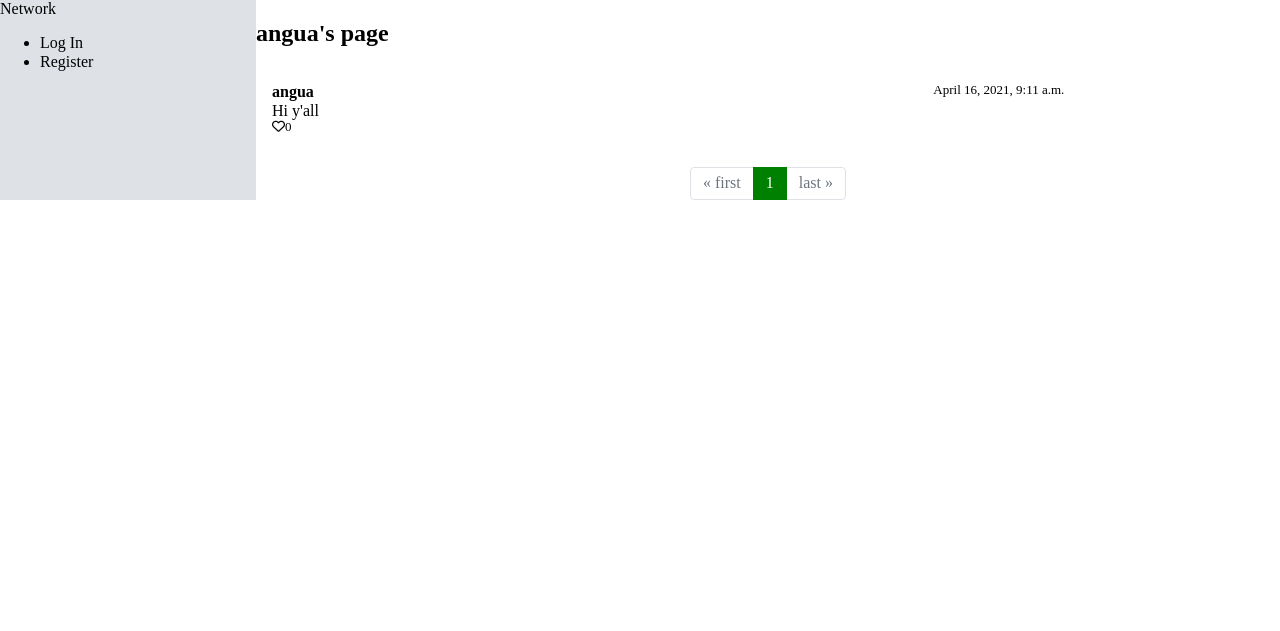
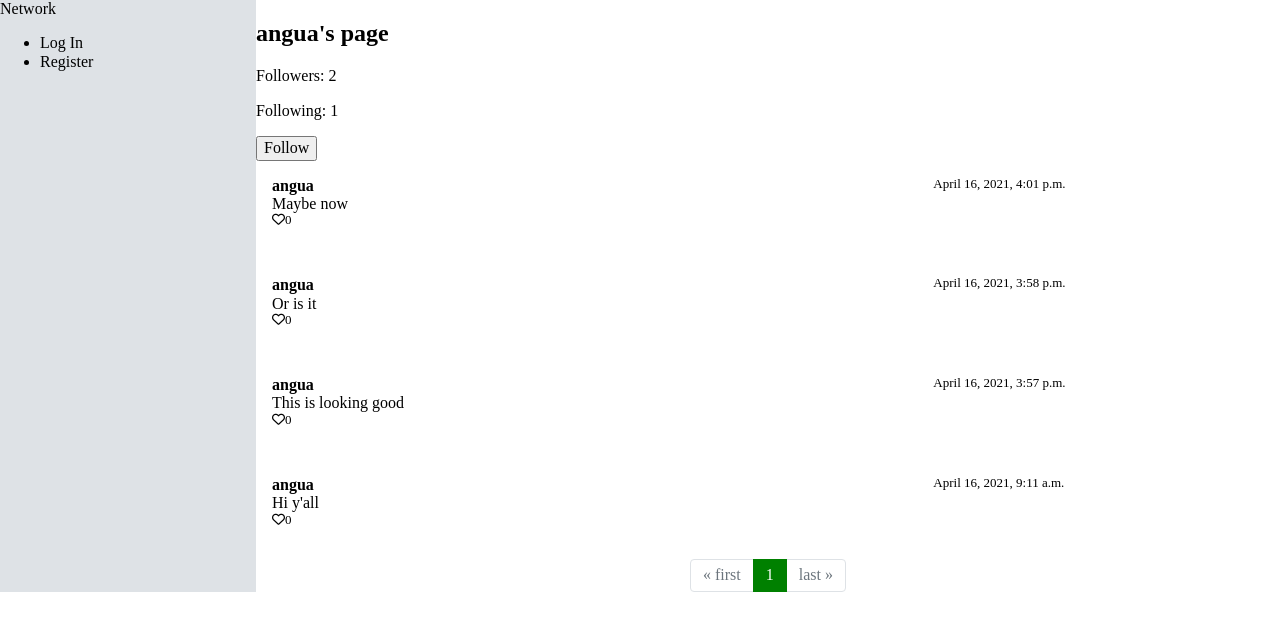
Before and after one commit to Agathasta/Django_network, a Django app: a page that uses network/templates/network/index.html in a window 1280 px wide. Shown: the top 631 px of the page. Run offline with Django 3.2, Linux system fonts and the light colour scheme; data comes from the database, SQL or seed files in the repository; data that the repository does not hold is empty; style sheets or scripts are compiled from the project's sources; some libraries are stand-ins or nearby versions.

Commit message:
Add Profile follow/unfollow

```diff
--- a/network/models.py
+++ b/network/models.py
@@ -13,18 +13,18 @@ class User(AbstractUser):
             "followers": [self.follower.username for self.follower in self.follower.all()]
         }
 
+
 class Post(models.Model):
+    writer = models.ForeignKey(User, on_delete=models.CASCADE, related_name='posts')
     post = models.CharField(max_length=140)
     timestamp = models.DateTimeField(auto_now_add=True)
-    user = models.ForeignKey(User, on_delete=models.CASCADE, related_name='posts')
-    liked_by = models.ManyToManyField(User, blank=True, related_name='liked_posts')
+    likes = models.IntegerField(blank=True, default=0)
 
     def serialize(self):
         return {
             "id": self.id,
             "post": self.post,
-            "user": self.user.username,
+            "writer": self.writer.username,
             "timestamp": self.timestamp.strftime("%b %d %Y, %I:%M %p"),
-            "liked_by": [user.username for user in self.liked_by.all()],
-            "liked_count": self.liked_by.count()
+            "likes": self.likes
         }
--- a/network/static/network/css/styles.scss
+++ b/network/static/network/css/styles.scss
@@ -35,12 +35,12 @@ a {
   display: grid;
   grid-template-columns: 2fr 1fr;
   grid-template-areas:
-  "user time"
+  "writer time"
   "post post"
   "likes . "
 }
-.post-user {
-  grid-area: user;
+.post-writer {
+  grid-area: writer;
   font-weight: bold;
 }
 .post-time {
--- a/network/static/network/js/script.js
+++ b/network/static/network/js/script.js
@@ -1,24 +1,46 @@
 document.addEventListener('DOMContentLoaded', () => {
+  if (document.querySelector('#all-view')) {
+    document.querySelector('#postform').onsubmit = () => sendForm();
+  }
+  else if (document.querySelector('#profile-view') && writer != user) {
+    document.querySelector('#btn-follow').onclick = () => followUser();
+  }
+})
 
-  document.querySelector('#postform').onsubmit = () => sendForm();
+function followUser() {
+  const csrftoken = document.querySelector('[name=csrfmiddlewaretoken]').value;
 
-})
+  fetch(`/profile/${writer}`, {
+    method: 'PATCH',
+    headers: { 'X-CSRFToken': csrftoken }
+  })
+  .then(response => response.json())
+  .then(data => {
+
+    document.querySelector('#followers').innerHTML = data.followers.length;
+
+    if (data.message == 'unfollow') {
+      document.querySelector('#btn-follow').innerHTML = 'Unfollow';
+    }
+    else {
+      document.querySelector('#btn-follow').innerHTML = 'Follow';
+    }
+  })
+}
 
 
 function sendForm() {
+  const csrftoken = document.querySelector('[name=csrfmiddlewaretoken]').value;
 
   // Get post content and put it into a FormData
   const post = document.querySelector('#id_post').value;
   const formData = new FormData();
   formData.append('post', post);
 
-  const csrftoken = document.querySelector('[name=csrfmiddlewaretoken]').value;
-
   // Send the FormData
   fetch('', {
     method: 'POST',
     headers: { 'X-CSRFToken': csrftoken },
-    mode: 'same-origin',
     body: formData
   })
     // Create and attach new post to post list
@@ -35,11 +57,19 @@ function sendForm() {
 }
 
 function createPost(data) {
-  // Create new post
-  const classes = ['post-user', 'post-time', 'post-message', 'post-likes'];
-  const contents = [data.user, data.timestamp, data.post, data.liked_count];
 
   let fragment = document.createDocumentFragment();
+
+  // Create username with link to profile
+  const a = document.createElement('a');
+  a.href = `/profile/${data.writer}`
+  a.textContent = data.writer;
+  a.className = 'post-writer';
+  fragment.append(a)
+
+  // Create the other post divs
+  const classes = ['post-time', 'post-message', 'post-likes'];
+  const contents = [data.timestamp, data.post, data.likes];
 
   for (let i = 0; i < contents.length; i++) {
     const div = document.createElement('div');
@@ -48,6 +78,7 @@ function createPost(data) {
     fragment.append(div)
   }
 
+  // Assemble post
   const newPost = document.createElement('article');
   newPost.className = 'post';
   newPost.append(fragment);
@@ -58,6 +89,4 @@ function createPost(data) {
   const icon = document.createElement('span');
   icon.classList.add('far', 'fa-heart');
   document.querySelector('.post-likes').prepend(icon);
-
-
 }
--- a/network/templates/network/index.html
+++ b/network/templates/network/index.html
@@ -4,9 +4,10 @@
 
 <!-- Three different headings for All Posts, Profile Posts and Following Posts -->
 
-<!-- ALL POSTS -->
-{% if postlist == "all" %}
-<section>
+<!-- 1. ALL POSTS -->
+{% if post_list_type == "all" %}
+
+<section id="all-view">
     <h2>ALL POSTS</h2>
 
     {% if user.is_authenticated %}
@@ -17,35 +18,56 @@
     </form>
     {% endif %}
 </section>
+
 {% endif %}
 
-<!-- PROFILE PAGE -->
-{% if postlist == "profile" %}
-<section>
-    <h2>{{ profileUser.username }}'s page</h2>
+<!-- 2. PROFILE PAGE -->
+{% if post_list_type == "profile" %}
+
+<section id="profile-view">
+    <h2>{{ writer.username }}'s page</h2>
+
+    <p>Followers: <span id="followers">{{ writer.follower.count }}</span></p>
+    <p>Following: <span id="following">{{ writer.following.count }}</span></p>
+
+    {% if writer != user %}
+        {% if message == "unfollow" %}
+        {% csrf_token %}
+        <button id="btn-follow">Unfollow</button>
+        {% else %}
+        {% csrf_token %}
+        <button id="btn-follow">Follow</button>
+        {% endif %}
+    {% endif %}
 </section>
+
 {% endif %}
 
-<!-- FOLLOWOD POSTS -->
+<!-- 3. FOLLOWED POSTS -->
 {% if postlist == "following" %}
-<section></section>
+
+<section id="following-view"></section>
+
 {% endif %}
 
 <!-- List of posts filtered (All, Profile or Following) -->
 <section id="postlist" class="posts">
+
     {% for post in page_obj %}
+
     <article class="post">
-        <a href="{% url 'profile' post.user.username %}">
-            <div class="post-user">{{ post.user.username }}</div>
-        </a>
+        <a href="{% url 'profile' post.writer.username %}" class="post-writer">{{ post.writer.username }}</a>
         <div class="post-time">{{ post.timestamp }}</div>
         <div class="post-message">{{ post.post }}</div>
-        <div class="post-likes"><span class="far fa-heart"></span>{{ post.liked_by.count }}</div>
+        <div class="post-likes"><span class="far fa-heart"></span>{{ post.likes }}</div>
     </article>
+
     {% endfor %}
+
 </section>
 
 <nav class="pages">
+
     {% if page_obj.has_previous %}
     <a href="?page=1" class="page page-general">&laquo; first</a>
     <a href="?page={{ page_obj.previous_page_number }}" class="page page-general">{{ page_obj.previous_page_number}}</a>
@@ -61,8 +83,12 @@
     {% else %}
     <span aria-hidden="true" class="page page-inactive">last &raquo;</span>
     {% endif %}
+
 </nav>
 
+<!-- Not sure about this, but I need a way to have the user and the writer on my external JS -->
+<script>
+    const writer = '{{ writer }}';
+    const user = '{{ user }}';
+</script>
 {% endblock %}
-
-<!-- https://www.pluralsight.com/guides/work-with-ajax-django -->
--- a/network/urls.py
+++ b/network/urls.py
@@ -9,5 +9,5 @@ urlpatterns = [
     path("logout", views.logout_view, name="logout"),
     path("register", views.register, name="register"),
 
-    path('profile/<str:user>', views.profile, name='profile')
+    path('profile/<str:writer_username>', views.profile, name='profile')
 ]
--- a/network/views.py
+++ b/network/views.py
@@ -4,7 +4,7 @@ from django.db import IntegrityError
 from django.http import HttpResponse, HttpResponseRedirect, JsonResponse
 from django.shortcuts import render
 from django.urls import reverse
-
+from django.views.decorators.csrf import csrf_exempt
 
 from .models import User, Post
 from .forms import PostForm
@@ -17,7 +17,7 @@ def index(request):
         if form.is_valid():
             newPost = Post()
             newPost.post = form.cleaned_data['post']
-            newPost.user = request.user
+            newPost.writer = request.user
             newPost.save()
             return JsonResponse(newPost.serialize(), safe=False)
         else:
@@ -34,23 +34,58 @@ def index(request):
         return render(request, "network/index.html", {
             'form': PostForm(),
             'page_obj': page_obj,
-            'postlist': "all"
+            'post_list_type': "all"
         })
 
-def profile(request, user):
-    user = User.objects.filter(username=user).first()
-    posts = user.posts.order_by('-timestamp').all()
 
-    paginator = Paginator(posts, 10)
-    page_number = request.GET.get('page')
-    page_obj = paginator.get_page(page_number)
+def profile(request, writer_username):
 
-    return render(request, "network/index.html", {
-        'profileUser': user,
-        'page_obj': page_obj,
-        'postlist': "profile"
-    })
+    # Query for requested writer
+    try:
+        writer = User.objects.get(username=writer_username)
+    except User.DoesNotExist:
+        return JsonResponse({"error": "Writer not found."}, status=404)
 
+    if request.method == "GET":
+
+        # Change text in Follow button
+        if writer.follower.filter(pk=request.user.pk).exists():
+            message = 'unfollow'
+        else:
+            message = 'follow'
+
+        # Get all posts
+        posts = writer.posts.order_by('-timestamp').all()
+
+        paginator = Paginator(posts, 10)
+        page_number = request.GET.get('page')
+        page_obj = paginator.get_page(page_number)
+
+        return render(request, "network/index.html", {
+            'user': request.user,
+            'writer': writer,
+            'page_obj': page_obj,
+            'message': message,
+            'post_list_type': "profile"
+        })
+
+    elif request.method == "PATCH":
+        if writer.follower.filter(pk=request.user.pk).exists():
+            writer.follower.remove(request.user)
+            message = 'follow'
+
+        else:
+            writer.follower.add(request.user)
+            message = 'unfollow'
+
+        # To be able to send them as JSON. It turns out it is  quite unnecesary, since I only need
+        # the total of followers in the DOM, not their names.
+        followers = list(writer.follower.values())
+        return JsonResponse({'followers': followers, 'message': message}, safe=False)
+
+    # Profile must be via GET or PATCH
+    else:
+        return JsonResponse({"error": "GET or PATCH request required."}, status=400)
 
 
 def login_view(request):
--- a/static/network/css/styles.css
+++ b/static/network/css/styles.css
@@ -20,10 +20,10 @@ a {
   padding: 1rem;
   display: grid;
   grid-template-columns: 2fr 1fr;
-  grid-template-areas: "user time" "post post" "likes . "; }
+  grid-template-areas: "writer time" "post post" "likes . "; }
 
-.post-user {
-  grid-area: user;
+.post-writer {
+  grid-area: writer;
   font-weight: bold; }
 
 .post-time {
```
Also changed, not shown: README.md, db.sqlite3, network/migrations/0003_auto_20210416_1950.py (added), 1 other file.
